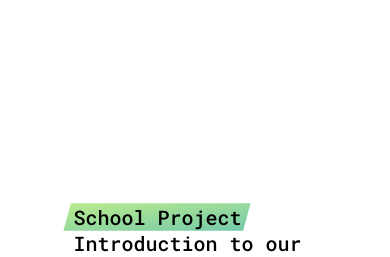
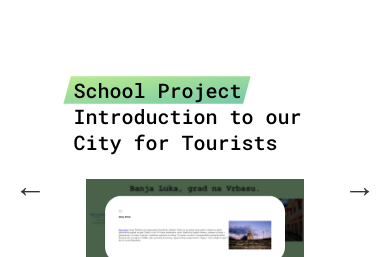
Before and after one commit to MGavranovic/Portfolio, a website built with Parcel: page index.html in a window 390 px wide. Shown: the part 804-1061 px from the top of the page. Built offline with nearby package versions, Linux system fonts and the light colour scheme; some packages are replaced by stand-ins of ours.

Commit message:
Making Projects Section responsive for screens up to 800px in width

```diff
--- a/style.css
+++ b/style.css
@@ -175,11 +175,17 @@ SLIDER Component
   overflow: hidden;
 }
 
+@media screen and (max-width: 800px) {
+  .slider {
+    height: 21rem;
+  }
+}
+
 .slide {
   position: absolute;
   top: 0;
   width: 100%;
-  height: 35rem;
+  height: 87.5%;
   display: flex;
   align-items: center;
   justify-content: center;
@@ -279,6 +285,13 @@ SLIDER Component
 
 .projects-pics {
   width: 100%;
+}
+
+@media screen and (max-width: 800px) {
+  .projects-pics {
+    margin-left: 5%;
+    width: 90%;
+  }
 }
 
 .projects-section {
```
